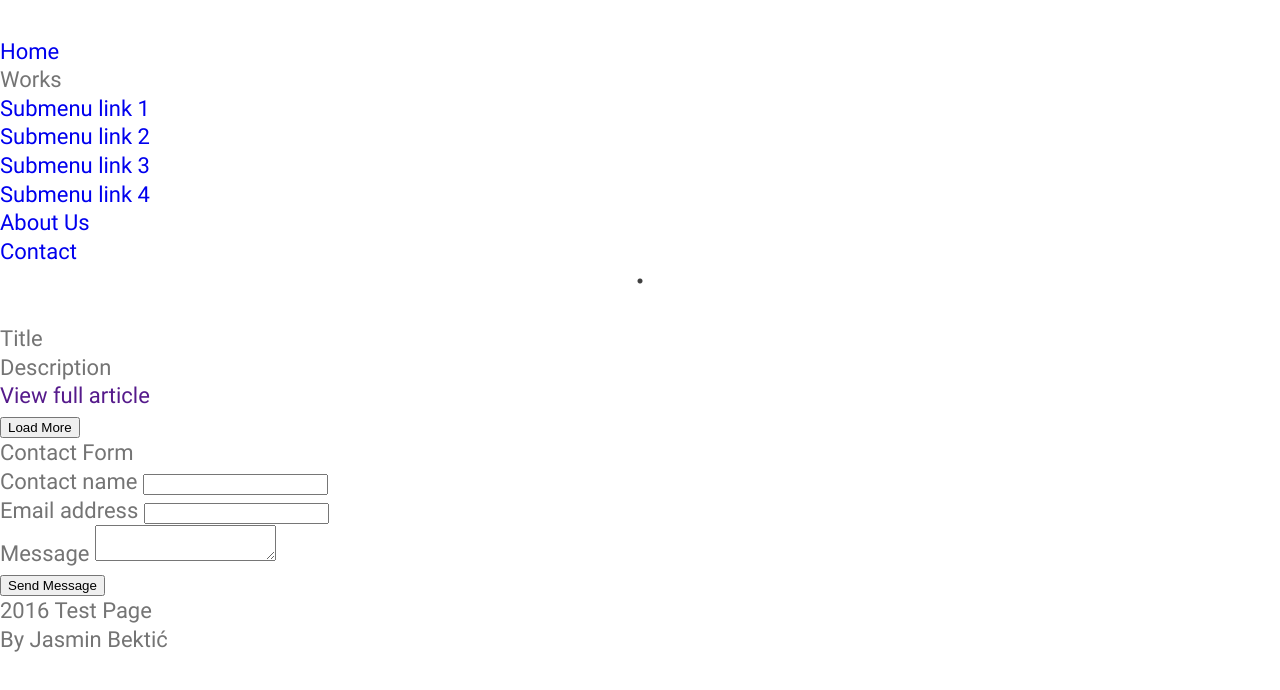
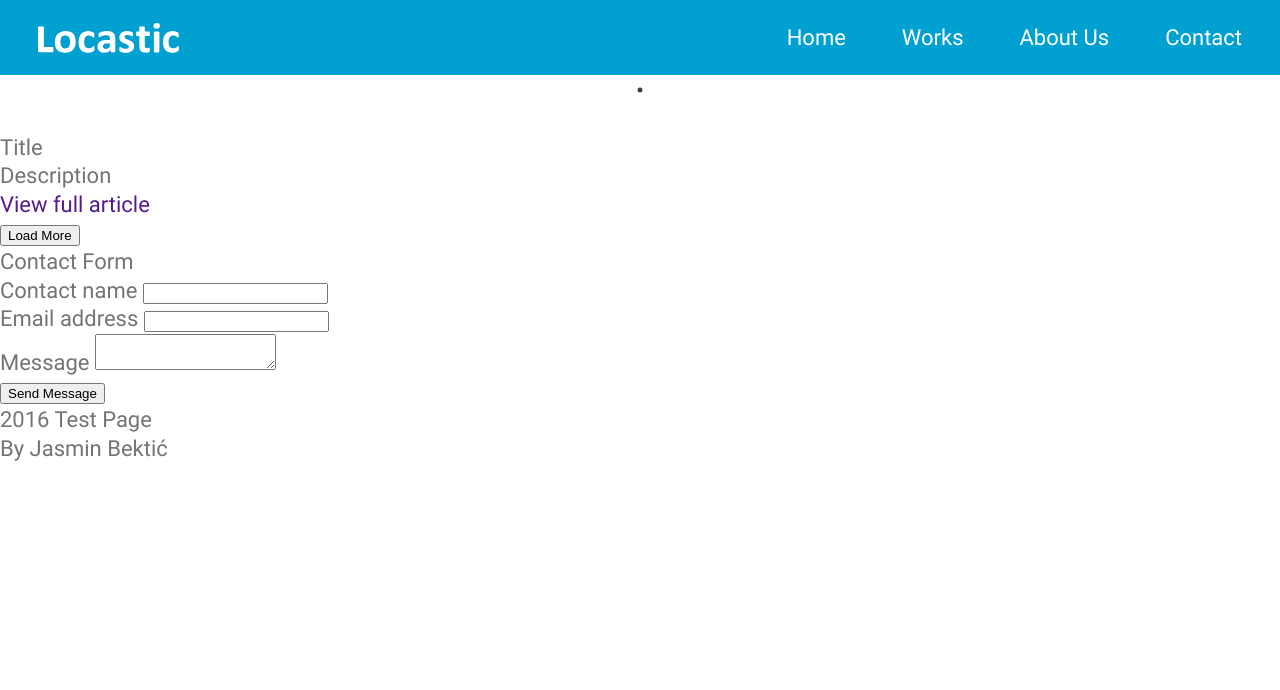
Before and after one commit to Jaskio/landing_page, a website: page index.html in a window 1280 px wide. Drawn offline with nearby package versions, Linux system fonts and the light colour scheme.

Commit message:
basic header style

```diff
--- a/index.html
+++ b/index.html
@@ -9,7 +9,9 @@
     <body>
         <header class="header">
             <div class="headerLogo">
-                <img src="assets/images/logo-white.svg" alt="Logo">
+                <a href="">
+                    <img src="assets/images/logo-white.svg" alt="Logo">
+                </a>
             </div>
             <nav class="headerNavigation">
                 <ul>
--- a/src/sass/sections/_header.scss
+++ b/src/sass/sections/_header.scss
@@ -0,0 +1,38 @@
+$padding-header: 38px;
+$li-spacing: 28px;
+
+.header {
+    width: 100%;
+    height: $header-height;
+    display: flex;
+    justify-content: space-between;
+    background: $header-bg;
+    &Logo {
+        padding-left: $padding-header;
+        & img {
+            @include vertical-align('relative', '-50%');
+        }
+    }
+    &Navigation {
+        padding-right: calc(#{$padding-header} - #{$li-spacing});
+        & ul {
+            line-height: $header-height;
+            color: $font-color-white;
+            display: inline-flex;
+            & li {
+                padding: 0 $li-spacing;
+                & a {
+                    color: $font-color-white;
+                }
+                &:nth-child(2) {
+                    & ul {
+                        display: none;
+                        & li {
+
+                        }
+                    }
+                }
+            }
+        }
+    }
+}
```
Also changed, not shown: dist/css/app.css, 1 other file.
